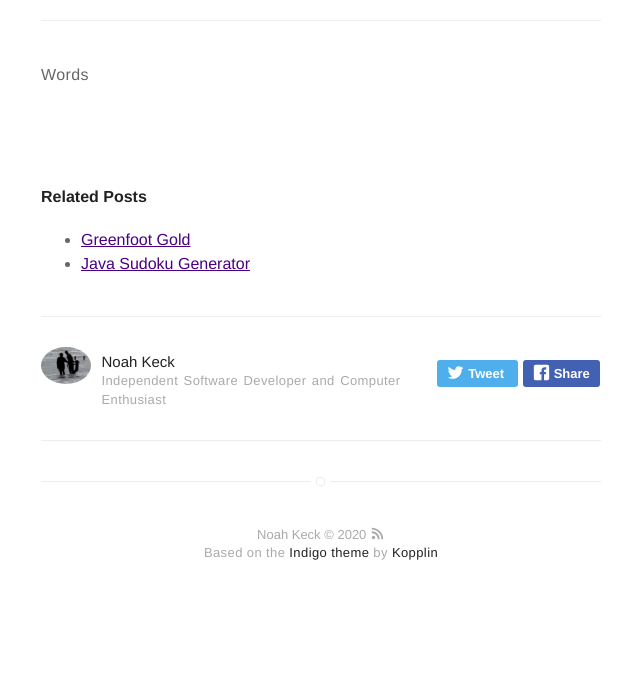
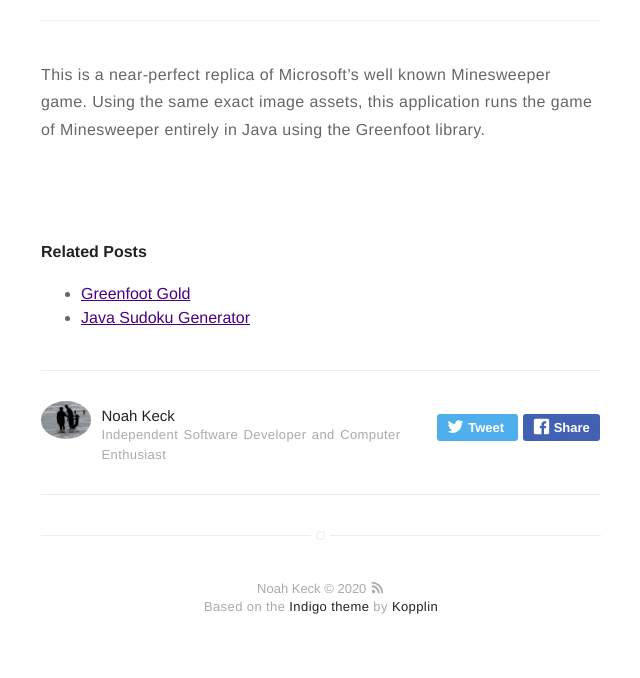
Before and after one commit to noah978/noah978.github.io, a Jekyll site: the page built from _posts/2018-03-19-minesweeper.md, in a window 1280 px wide. Shown: the part 635-1313 px from the top of the page, without its empty margins (319-959 px from the left). Built offline with Jekyll 4.4.1, drawn with Linux system fonts in a browser that asks for light colours; before the commit the page ends 1259 px from its top, so only the background shows below that.

Commit message:
Fix the description of Minesweeper project.

```diff
--- a/_posts/2018-03-19-minesweeper.md
+++ b/_posts/2018-03-19-minesweeper.md
@@ -19,4 +19,4 @@
 
 ---
 
-Words
+This is a near-perfect replica of Microsoft's well known Minesweeper game. Using the same exact image assets, this application runs the game of Minesweeper entirely in Java using the Greenfoot library.
```
Also changed, not shown: other parts of _posts/2018-03-19-minesweeper.md (+1 -1 lines).
